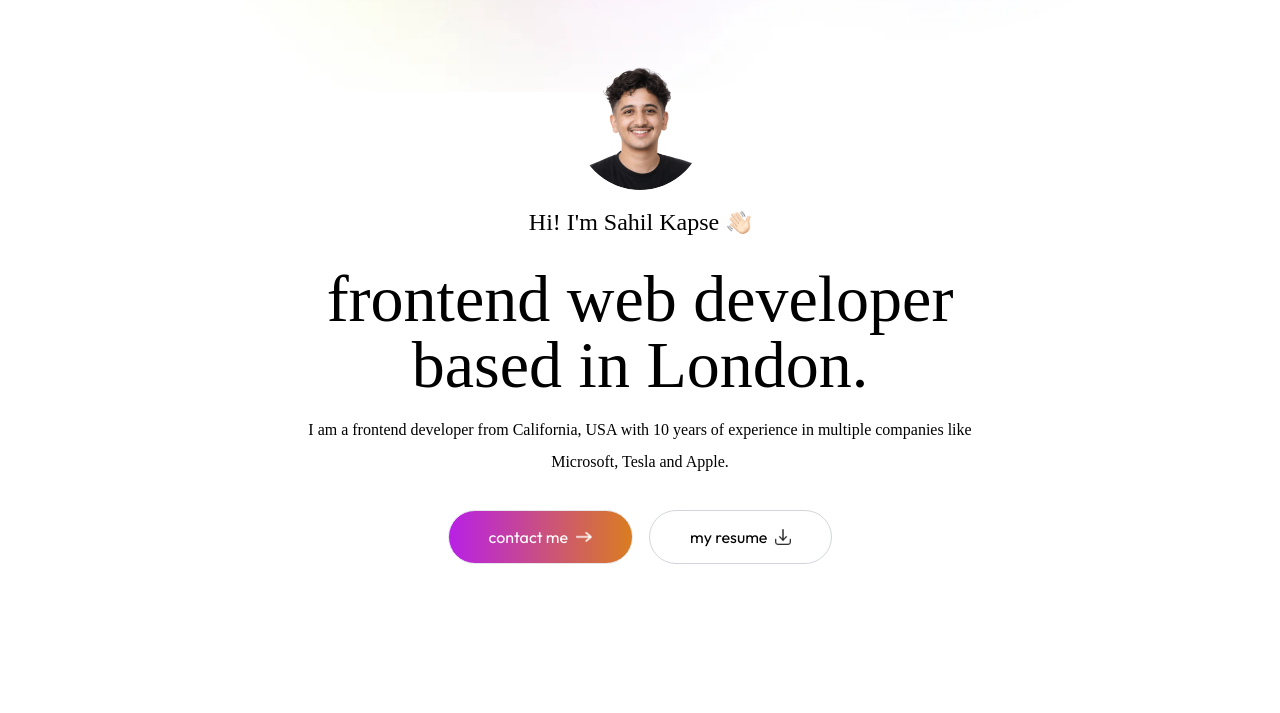
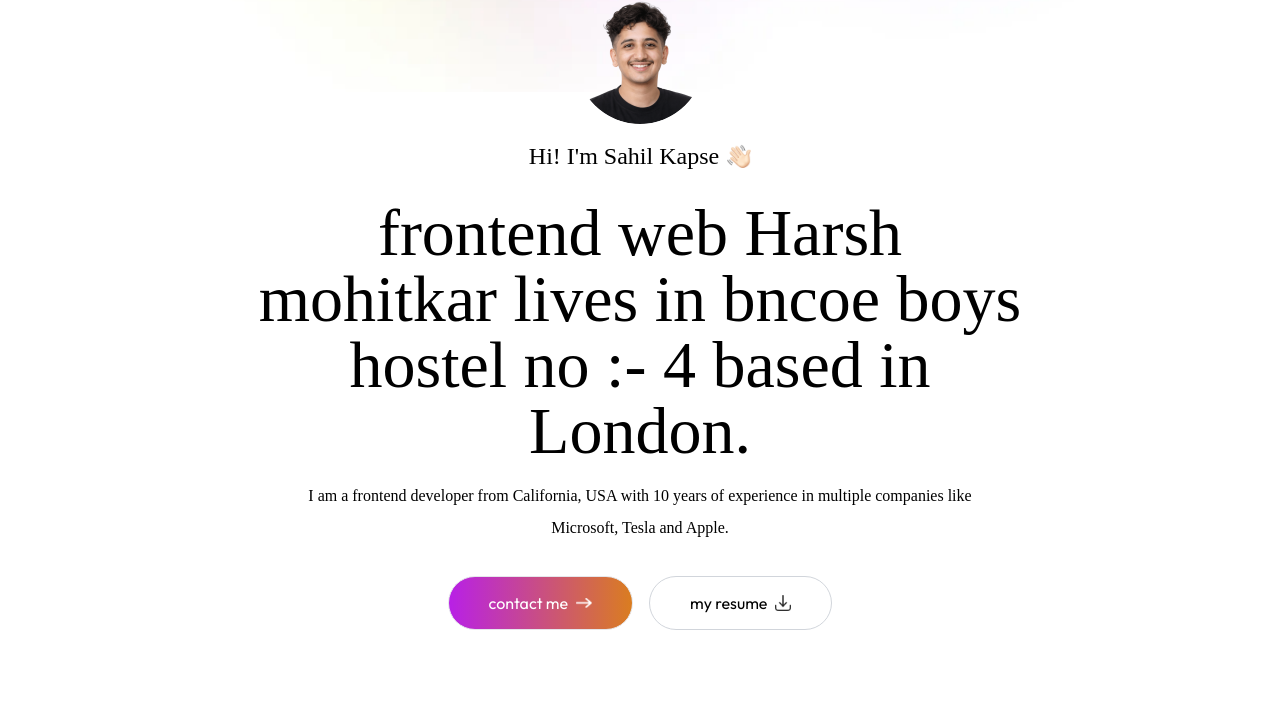
Before and after one commit to sahil752k/Sahil-Kapse, a website: page index.html in a window 1280 px wide. Shown: the part 87-800 px from the top of the page. Drawn offline with Linux system fonts and the light colour scheme; a web font is replaced by a local one.

Commit message:
add harsh name in html code

```diff
--- a/index.html
+++ b/index.html
@@ -83,7 +83,7 @@
             Hi! I&apos;m Sahil Kapse
             <img src="./assets/hand-icon.png" alt="" class="w-6 mb-1" />
         </h3>
-        <h1 class="text-3xl sm:text-6xl lg:text-[66px] font-Ovo">frontend web developer based in London.</h1>
+        <h1 class="text-3xl sm:text-6xl lg:text-[66px] font-Ovo">frontend web Harsh mohitkar lives in bncoe boys hostel no :- 4  based in London.</h1>
         <p class="max-w-2xl mx-auto font-Ovo">I am a frontend developer from California, USA with 10 years of experience
             in multiple companies like Microsoft, Tesla and Apple.</p>
 
```
Also changed, not shown: assets/vscode.png (deleted), 2 other files.
